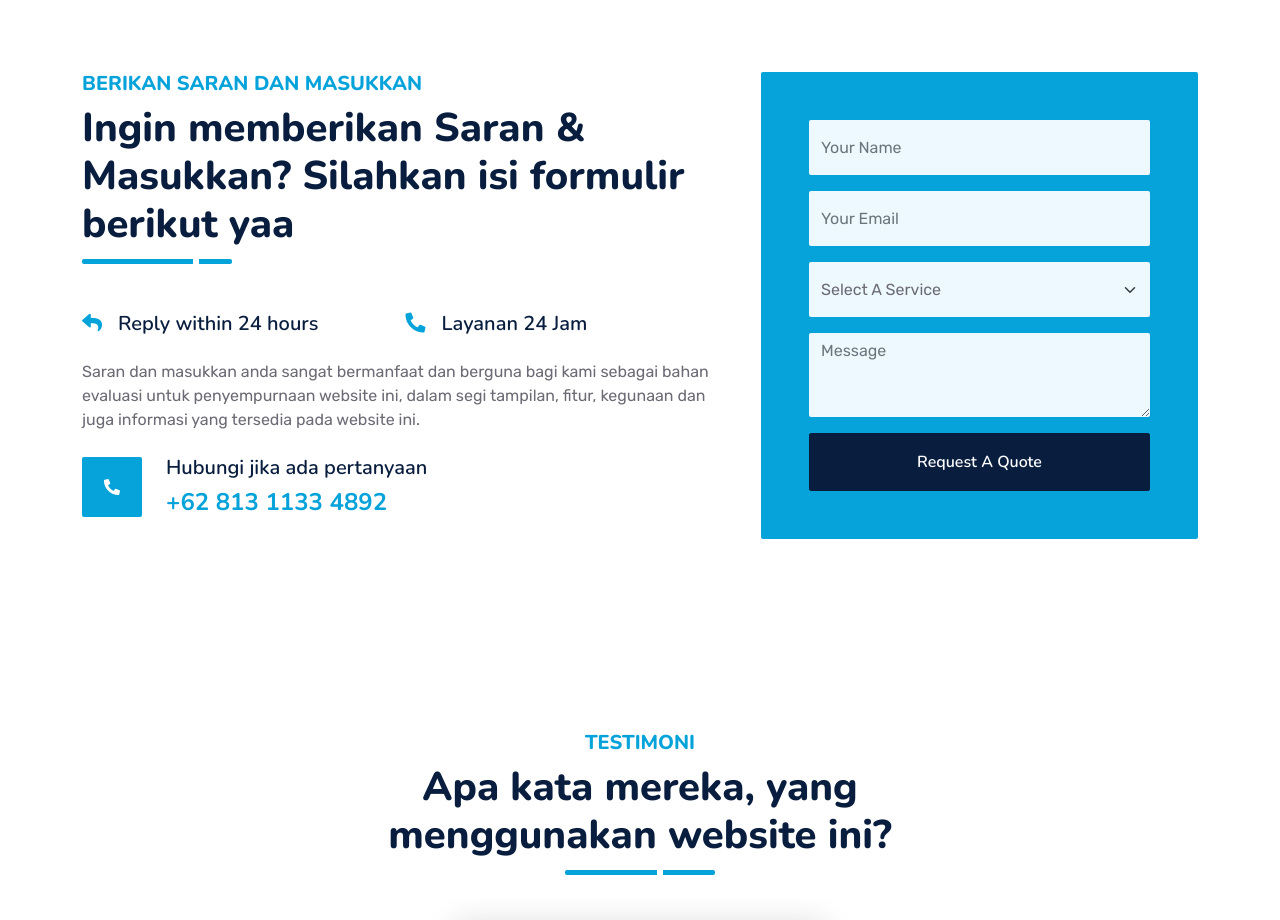
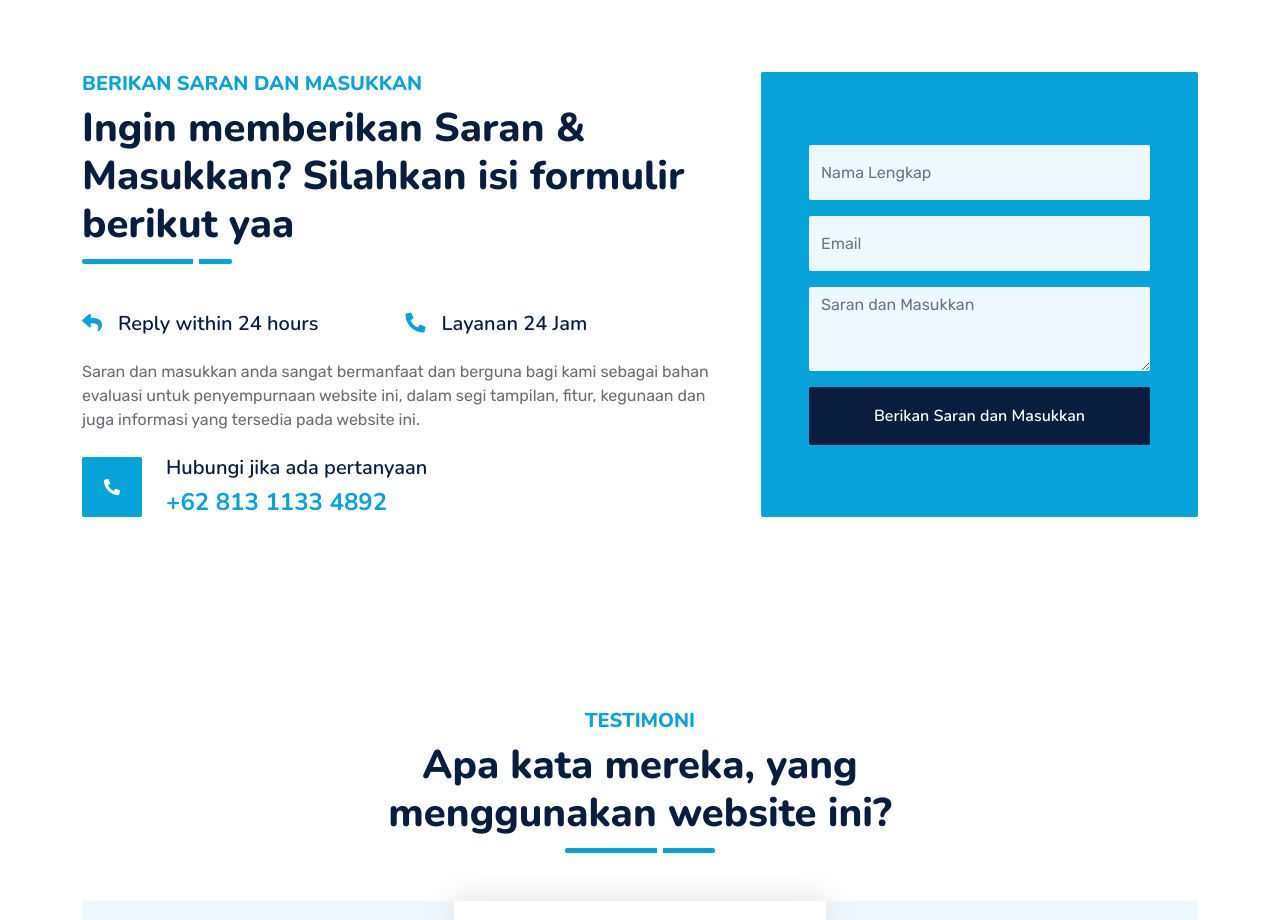
Before and after one commit to Haryajna/siprekader2, a plain HTML site: page index.html in a window 1280 px wide. Shown: the part 3860-4780 px from the top of the page. Drawn offline with nearby package versions, Linux system fonts and the light colour scheme.

Commit message:
Update 3 index.html

```diff
--- a/index.html
+++ b/index.html
@@ -87,7 +87,7 @@
                             <a href="feature.html" class="dropdown-item">Fitur Aplikasi</a>
                             <a href="team.html" class="dropdown-item">Anggota Tim</a>
                             <a href="testimonial.html" class="dropdown-item">Testimoni</a>
-                            <a href="quote.html" class="dropdown-item">Free Quote</a>
+                            <a href="quote.html" class="dropdown-item">Saran dan Masukkan</a>
                         </div>
                     </div>
                     <a href="contact.html" class="nav-item nav-link">Kontak</a>
@@ -104,7 +104,7 @@
                         <div class="p-3" style="max-width: 900px;">
                             <h5 class="text-white text-uppercase mb-3 animated slideInDown">Platform/Sistem Prediksi Kasus DBD</h5>
                             <h1 class="display-1 text-white mb-md-4 animated zoomIn">Yukk, Prediksi Kenaikan Angka Kasus DBD!!</h1>
-                            <a href="quote.html" class="btn btn-primary py-md-3 px-md-5 me-3 animated slideInLeft">Free Quote</a>
+                            <a href="quote.html" class="btn btn-primary py-md-3 px-md-5 me-3 animated slideInLeft">Saran dan Masukkan</a>
                             <a href="contact.html" class="btn btn-outline-light py-md-3 px-md-5 animated slideInRight">Contact Us</a>
                         </div>
                     </div>
@@ -405,27 +405,19 @@
                 </div>
                 <div class="col-lg-5">
                     <div class="bg-primary rounded h-100 d-flex align-items-center p-5 wow zoomIn" data-wow-delay="0.9s">
-                        <form>
+                        <form method="POST" action="https://script.google.com/macros/s/AKfycbx3ECQNXLq5KbapQ8N8XntOW9-iH8ar-TvmiiOFIVsmMz-gR21eBnutE07QZpv-P8rU9Q/exec">
                             <div class="row g-3">
                                 <div class="col-xl-12">
-                                    <input type="text" class="form-control bg-light border-0" placeholder="Your Name" style="height: 55px;">
+                                    <input name="name" type="text" class="form-control bg-light border-0" placeholder="Nama Lengkap" style="height: 55px;">
                                 </div>
                                 <div class="col-12">
-                                    <input type="email" class="form-control bg-light border-0" placeholder="Your Email" style="height: 55px;">
+                                    <input name="email" type="email" class="form-control bg-light border-0" placeholder="Email" style="height: 55px;">
                                 </div>
                                 <div class="col-12">
-                                    <select class="form-select bg-light border-0" style="height: 55px;">
-                                        <option selected>Select A Service</option>
-                                        <option value="1">Service 1</option>
-                                        <option value="2">Service 2</option>
-                                        <option value="3">Service 3</option>
-                                    </select>
+                                     <textarea name="message" class="form-control bg-light border-0" rows="3" placeholder="Saran dan Masukkan"></textarea>
                                 </div>
                                 <div class="col-12">
-                                    <textarea class="form-control bg-light border-0" rows="3" placeholder="Message"></textarea>
-                                </div>
-                                <div class="col-12">
-                                    <button class="btn btn-dark w-100 py-3" type="submit">Request A Quote</button>
+                                    <button class="btn btn-dark w-100 py-3" type="submit">Berikan Saran dan Masukkan</button>
                                 </div>
                             </div>
                         </form>
```
